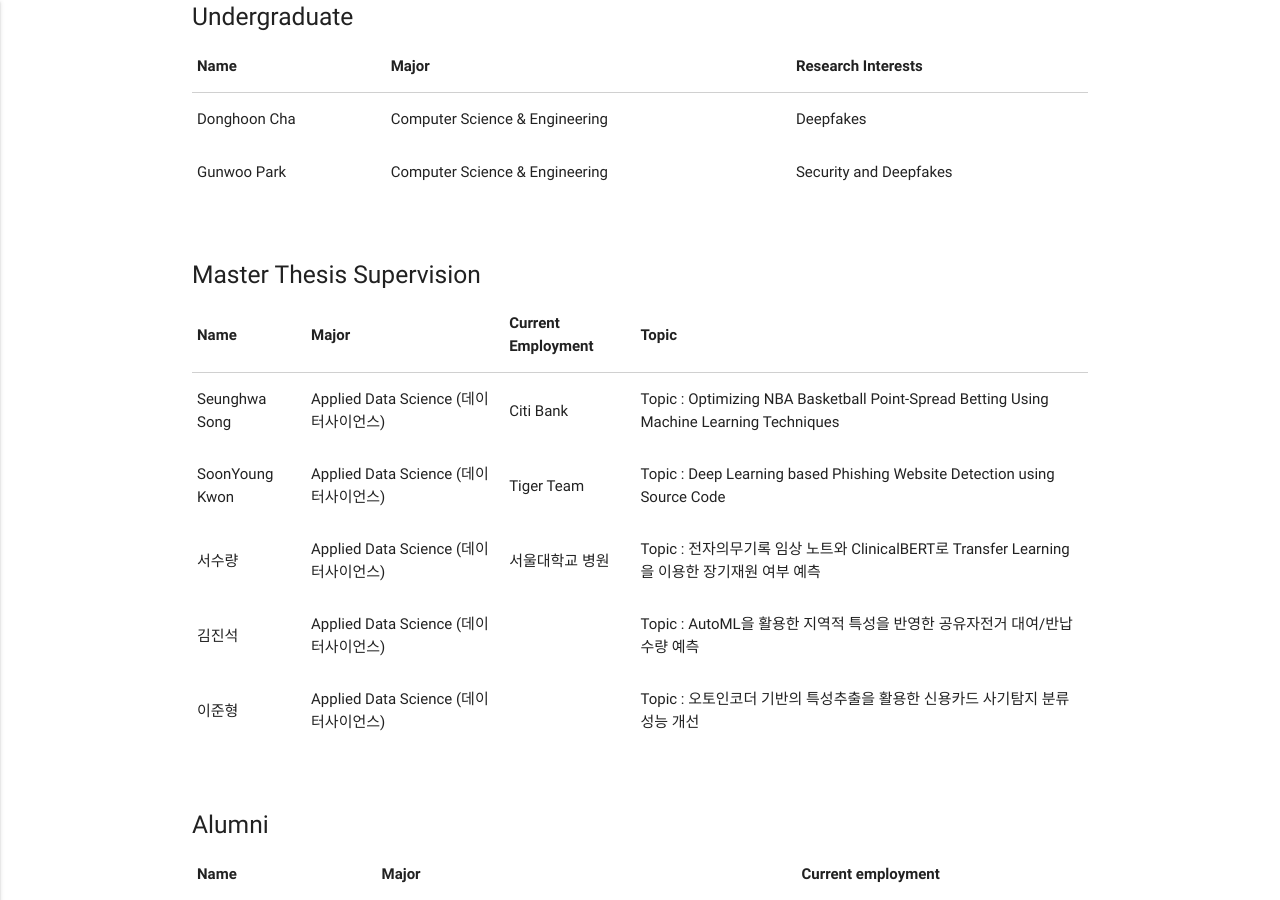
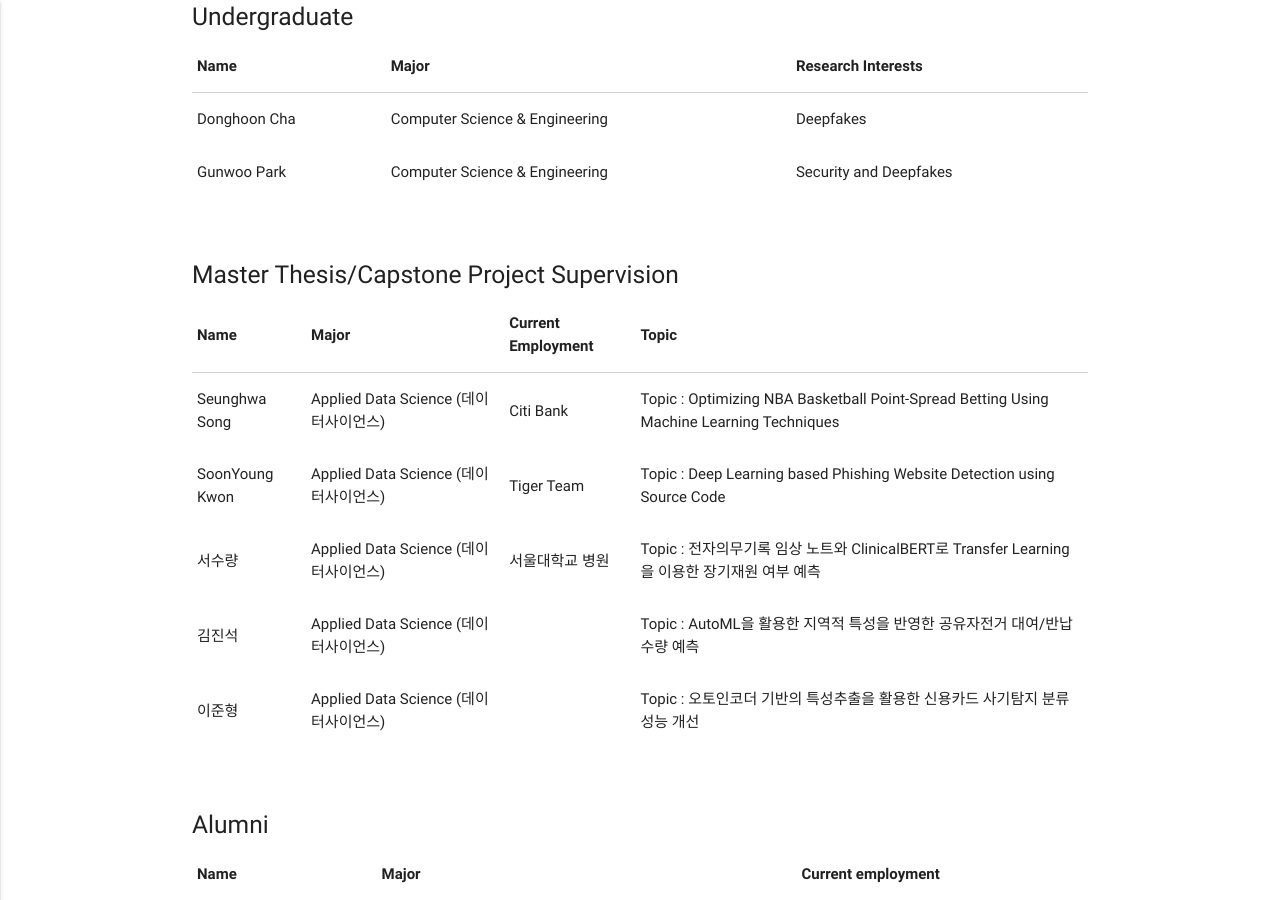
Before and after one commit to Yurim990507/DASH-Lab.github.io, a Jekyll site: the page built from example3.md, in a window 1280 px wide and 900 px high, scrolled down 1441 px. Built offline with Jekyll 4.4.1, drawn with Linux system fonts in a browser that asks for light colours.

Commit message:
Update example3.md

```diff
--- a/example3.md
+++ b/example3.md
@@ -156,7 +156,7 @@ permalink: /Members/
 
 
 <div class="section">
-    <h5>Master Thesis Supervision</h5>
+    <h5>Master Thesis/Capstone Project Supervision</h5>
     <div class="row">
           <div class="col s12">
             <table>
```
